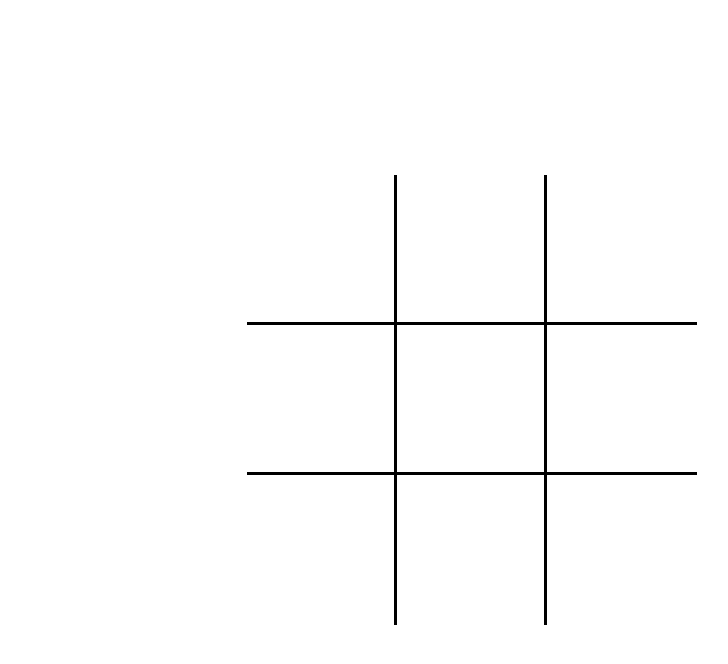
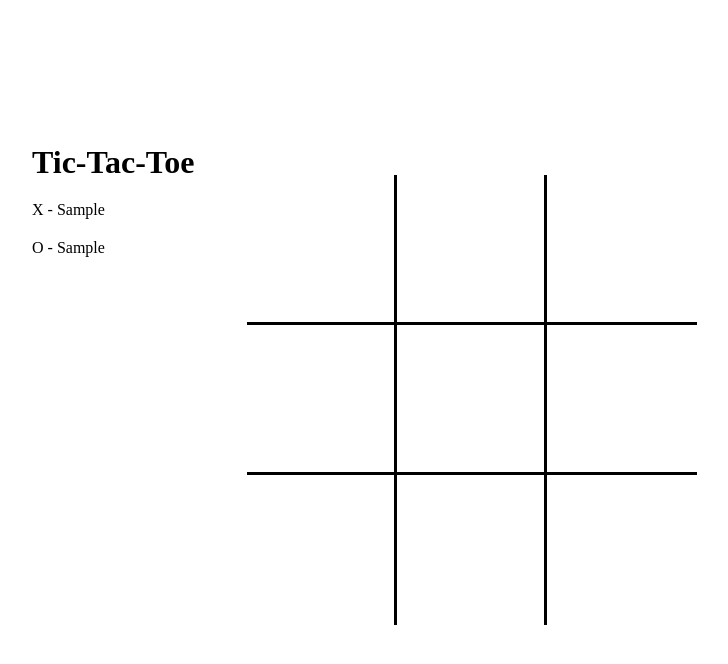
Before and after one commit to adrian92612/tic-tac-toe, a plain HTML site: page index.html in a window 1280 px wide. Both pictures are taken after typing "Sample", "Sample" into the empty fields and a click on the button "Start". Shown: the whole page, without its empty margins (168-896 px from the left). Drawn offline with Linux system fonts and the light colour scheme.

Commit message:
added player info beside the board

```diff
--- a/index.html
+++ b/index.html
@@ -24,6 +24,11 @@
       <p id="result-board"></p>
       <button id="reset">Restart Game?</button>
     </div>
+    <div class="info">
+      <h1>Tic-Tac-Toe</h1>
+      <p id="x-name"></p>
+      <p id="o-name"></p>
+    </div>
     <div class="board x">
       <div class="box" id="0"></div>
       <div class="box" id="1"></div>
--- a/main.js
+++ b/main.js
@@ -13,6 +13,11 @@ const GameBoard = (() => {
   const form = document.getElementById("form");
   form.addEventListener("submit", (e) => Game.start(e));
 
+  const updateInfo = (x, o) => {
+    document.querySelector("#x-name").textContent = `X - ${x}`;
+    document.querySelector("#o-name").textContent = `O - ${o}`;
+  };
+
   const displayWinner = (winner, draw) => {
     const resultBoard = document.querySelector("#result-board");
     const resetBtn = document.querySelector("#reset");
@@ -26,6 +31,7 @@ const GameBoard = (() => {
   return {
     getBoxes,
     displayWinner,
+    updateInfo,
   };
 })();
 
@@ -49,6 +55,7 @@ const Game = (() => {
     e.preventDefault();
     playerX = CreatePlayer(document.getElementById("player-x").value);
     playerO = CreatePlayer(document.getElementById("player-o").value);
+    GameBoard.updateInfo(playerX, playerO);
     e.target.classList.add("hide");
   };
 
--- a/style.css
+++ b/style.css
@@ -21,8 +21,17 @@ form {
   display: flex;
   justify-content: center;
   align-items: center;
+  flex-direction: column;
   background-color: rgba(200, 200, 200, 0.9);
   backdrop-filter: blur(10px);
+  gap: 10px;
+}
+
+form button,
+form input {
+  width: 300px;
+  padding: 5px;
+  font-weight: 900;
 }
 
 form > div {
@@ -32,6 +41,16 @@ form > div {
 
 .hide {
   visibility: hidden;
+}
+
+.info {
+  height: 50vh;
+  position: fixed;
+  display: flex;
+  flex-direction: column;
+  justify-content: center;
+  margin-left: 200px;
+  gap: 20px;
 }
 
 .board {
```
